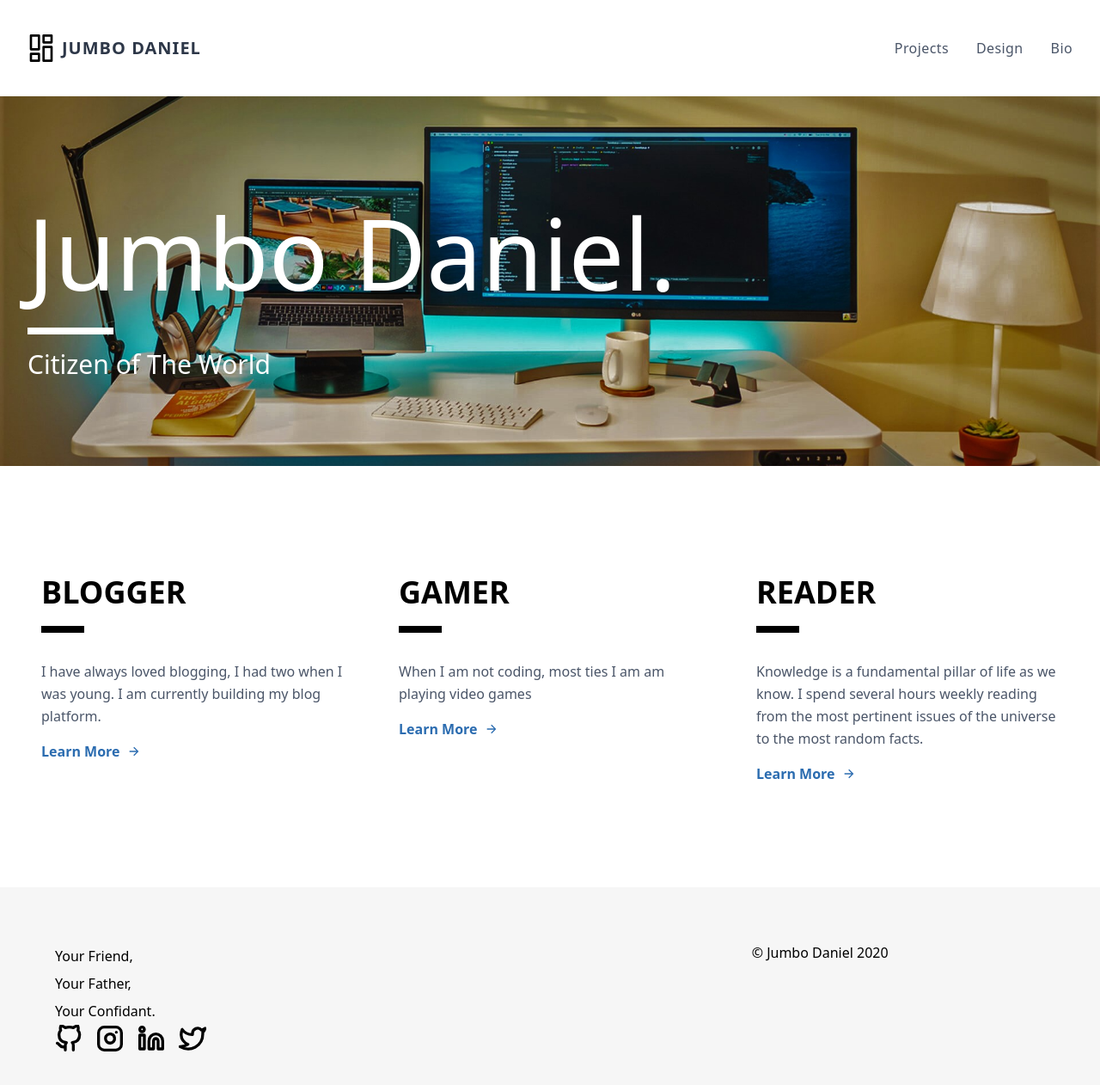
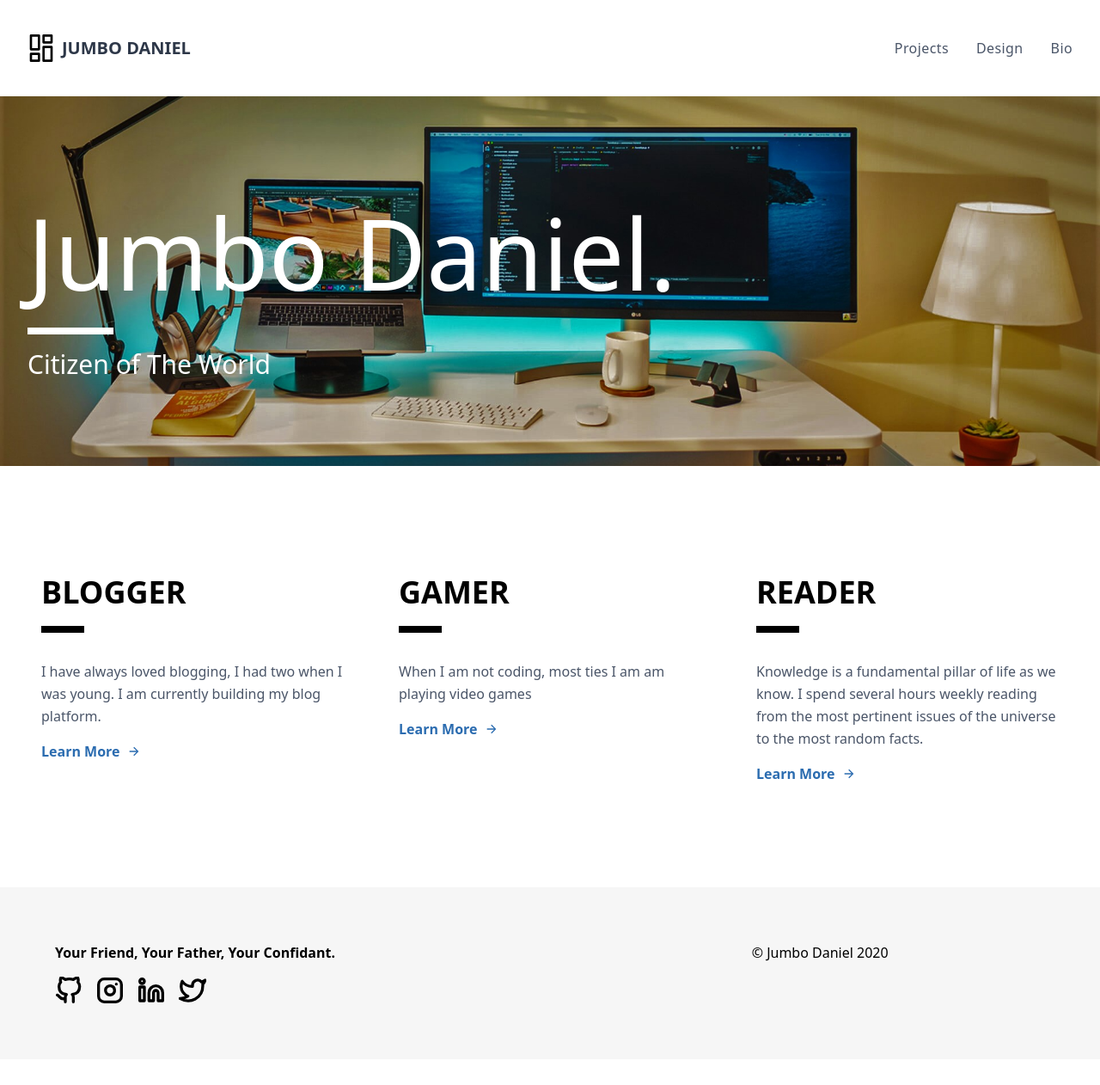
Before and after one commit to JumboDaniel/Portfolio, a React (Create React App) app: page / in a window 1280 px wide. Shown: the top 1262 px of the page at 86% size. After the commit the page ends 1232 px from the top, so only its background shows below. Built offline with nearby package versions, Linux system fonts and the light colour scheme; a web font is replaced by a local one.

Commit message:
Style: changed my font styling for my footer

```diff
--- a/src/App.js
+++ b/src/App.js
@@ -51,7 +51,9 @@ function App() {
           </TransitionGroup>
       </div>
       :
-      <Clock/>
+      <div className=' flex flex-row items-center px-64 py-64 justify-center inset-0 '>
+        <Clock/>
+      </div>
       }
     </div>
   );
--- a/src/components/Clock.js
+++ b/src/components/Clock.js
@@ -14,7 +14,7 @@ function Icon() {
         type="text/ecmascript"
         xlinkHref="//faviconer.net/jscripts/smil.user.js"
       ></script>
-      <rect width="100%" height="100%" fill="#FFF"></rect>
+      <rect width="100%" height="100%" fill="#FFF" ></rect>
       <path
         fill="#1b3a79"
         d="M119.8 31.3l-.6-.6a2.8 2.8 0 01-.4.5L116 34a2.8 2.8 0 01-4 0v-.2l-1.5 1.5a64 64 0 11-48.4-20v-2.6h-.6A3.7 3.7 0 0157.6 9V3.7A3.7 3.7 0 0161.4 0h5.2a3.7 3.7 0 013.8 3.7V9a3.7 3.7 0 01-3.8 3.7H66v2.6a63.8 63.8 0 0142 17.4l1.4-1.5a2.8 2.8 0 010-4l2.7-2.7a2.8 2.8 0 01.5-.4l-.6-.5a2 2 0 112.7-2.8l8 8a2 2 0 01-3 2.6zM64 19.3a59.7 59.7 0 1060 60 59.8 59.8 0 00-60-60zM109.7 80v-1.6h7V80h-7zm-6.5-24.3l6-3.5 1 1.3-6.3 3.5zm-17 63.3l1.3-.8 3.5 6.2-1.3.7zm0-79.7l3.5-6 1.3.6-3.5 6zM64 86a6.7 6.7 0 116.7-6.8A6.7 6.7 0 0164 86zm0-11.7a5 5 0 105 5 5 5 0 00-5-5zm-.7-47.8h1.5v7h-1.5v-7zm-26.3 98l3.5-6.3 1.3.8-3.5 6zm0-90.6l1.3-.8 3.5 6-1.3 1zm-19 70.8l6-3.5.8 1.3-6 3.5zm0-51.3l.7-1.3 6 3.5-.6 1.3zm.3 26.4h-7v-1.6h7V80zm46.4 51.8h-1.5v-7h1.5v7zm45.4-27l-.7 1.3-6-3.4.6-1.3z"
--- a/src/components/footer.js
+++ b/src/components/footer.js
@@ -18,8 +18,8 @@ const Footer = () =>{
         <div className='flex flex-row max-w-xl space-x-36 justify-between container text-left px-4 py-10 mx-auto sm:max-w-xl md:max-w-full lg:max-w-screen-xl md:px-24 lg:px-8 h-full'>
             <div className='flex flex-col px-8 py-6 lg:w-1/3 md:w-full'>
                 <div>
-                    <p className='leading-loose'>
-                        Your Friend, <br/>Your Father, <br/>Your Confidant.
+                    <p className='tracking-normal font-semibold pb-4'>
+                        Your Friend, Your Father, Your Confidant.
                     </p>
                 </div>
                 <div className='flex flex-row space-x-4'>
@@ -31,7 +31,7 @@ const Footer = () =>{
 
             </div>
 
-            <div className='flex px-8 py-6 lg:w-1/3 md:w-full'>
+            <div className='flex flex-row px-8 py-6 lg:w-1/3 md:w-full'>
                 <p>
                     &copy; Jumbo Daniel {date}
                 </p>
--- a/src/components/sidenav.js
+++ b/src/components/sidenav.js
@@ -31,7 +31,7 @@ const Navbar = () => {
               <rect x="14" y="1" width="7" height="6" />
               <rect x="14" y="11" width="7" height="12" />
             </svg>
-            <span className="ml-2 text-xl font-bold tracking-wider text-gray-800 uppercase">
+            <span className="ml-2 text-xl font-bold text-gray-800 uppercase">
               Jumbo Daniel
             </span>
           </Link>
```
